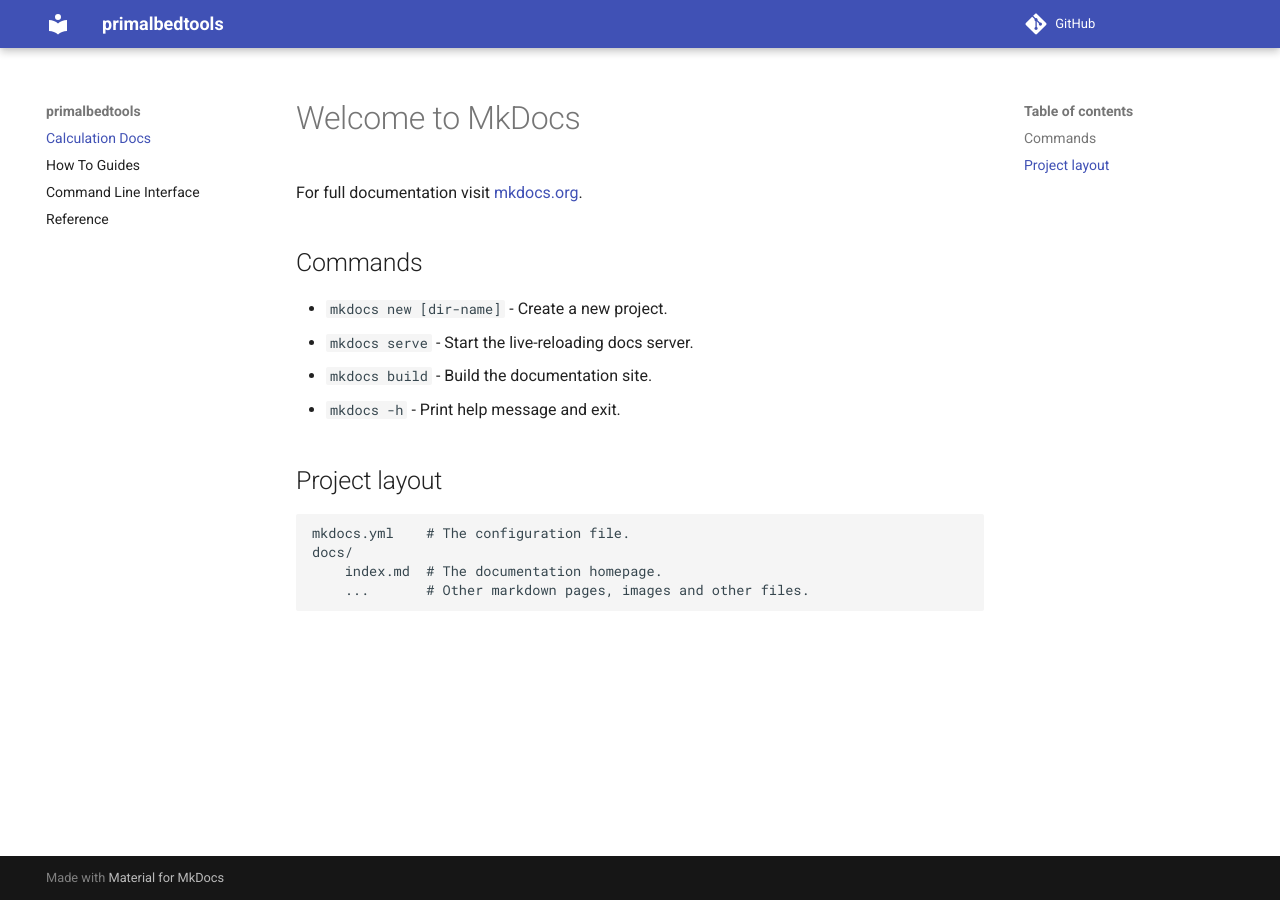
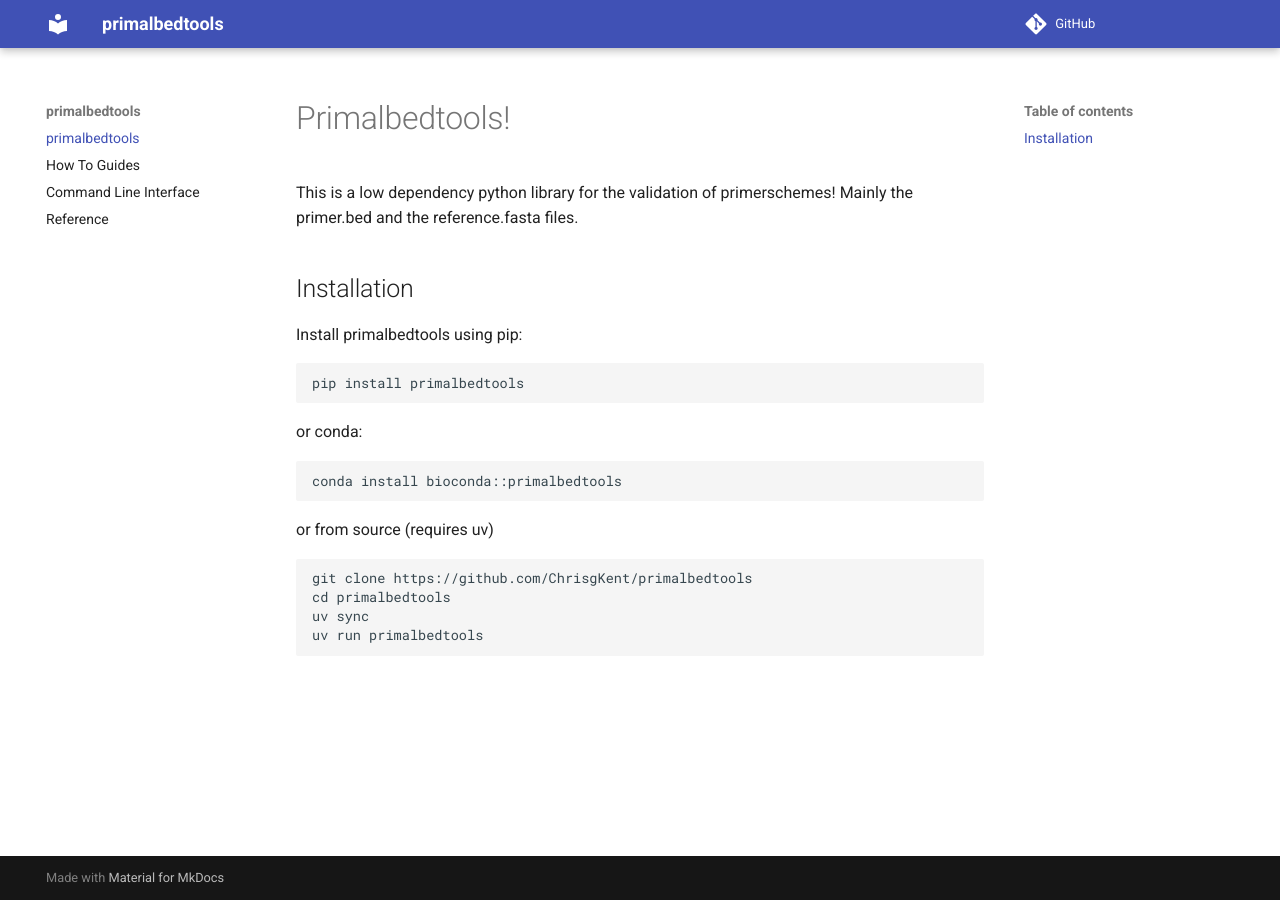
Before and after one commit to ChrisgKent/primalbedtools, an MkDocs documentation site: the page built from docs/index.md, in a window 1280 px wide. Built offline with MkDocs 1.6.1 and Material for MkDocs 9.7.7, drawn with Linux system fonts in a browser that asks for light colours; comment, search, counter and statistics services are not loaded.

Commit message:
Update docs

````diff
--- a/docs/index.md
+++ b/docs/index.md
@@ -1,17 +1,27 @@
-# Welcome to MkDocs
+# Primalbedtools!
 
-For full documentation visit [mkdocs.org](https://www.mkdocs.org).
+This is a low dependency python library for the validation of primerschemes! Mainly the primer.bed and the reference.fasta files.
 
-## Commands
 
-* `mkdocs new [dir-name]` - Create a new project.
-* `mkdocs serve` - Start the live-reloading docs server.
-* `mkdocs build` - Build the documentation site.
-* `mkdocs -h` - Print help message and exit.
+## Installation
 
-## Project layout
+Install primalbedtools using pip:
 
-    mkdocs.yml    # The configuration file.
-    docs/
-        index.md  # The documentation homepage.
-        ...       # Other markdown pages, images and other files.
+```bash
+pip install primalbedtools
+```
+
+or conda:
+
+```bash
+conda install bioconda::primalbedtools
+```
+
+or from source (requires uv)
+
+```bash
+git clone https://github.com/ChrisgKent/primalbedtools
+cd primalbedtools
+uv sync
+uv run primalbedtools
+```
--- a/mkdocs.yml
+++ b/mkdocs.yml
@@ -19,7 +19,7 @@ markdown_extensions:
   - admonition
 
 nav:
-  - Calculation Docs: index.md
+  - primalbedtools: index.md
   - How To Guides: how-to-guides.md
   - Command Line Interface: cli.md
   - reference.md
````
Also changed, not shown: README.md (+145 -39 lines).
